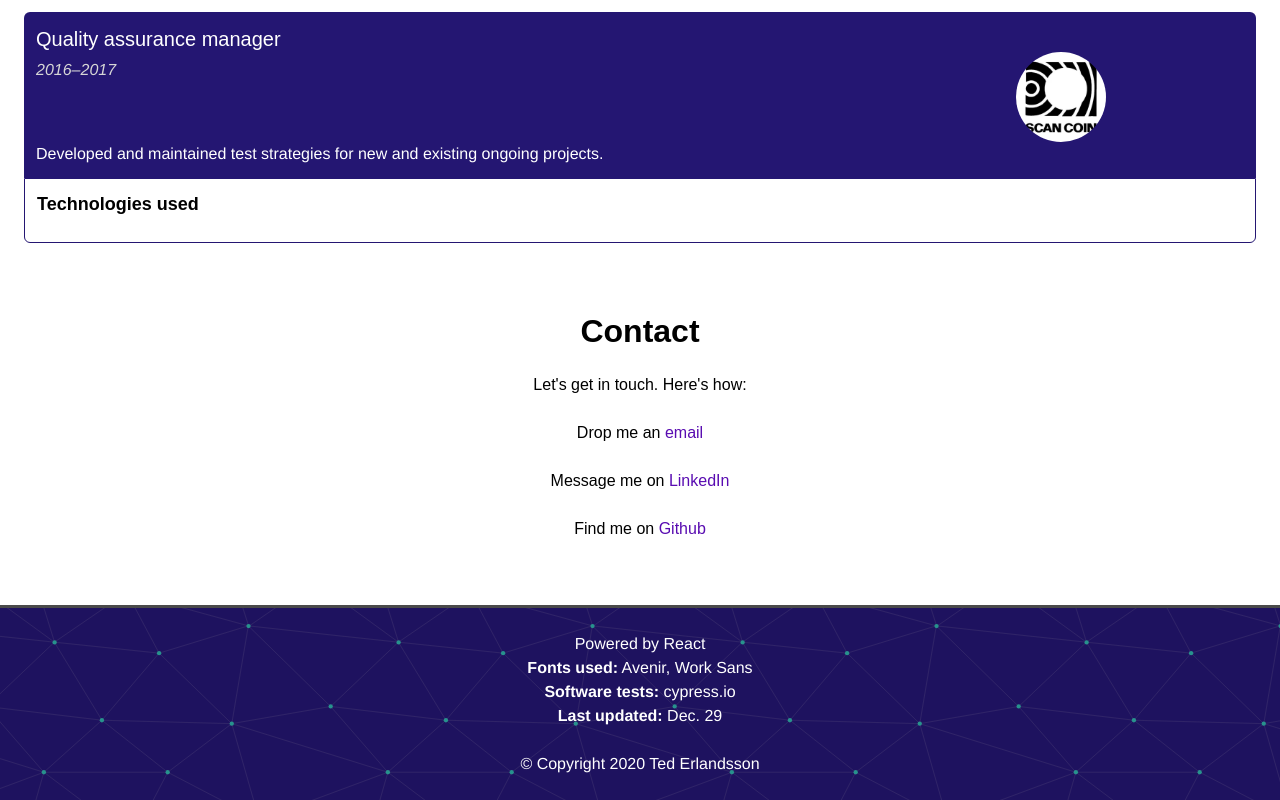
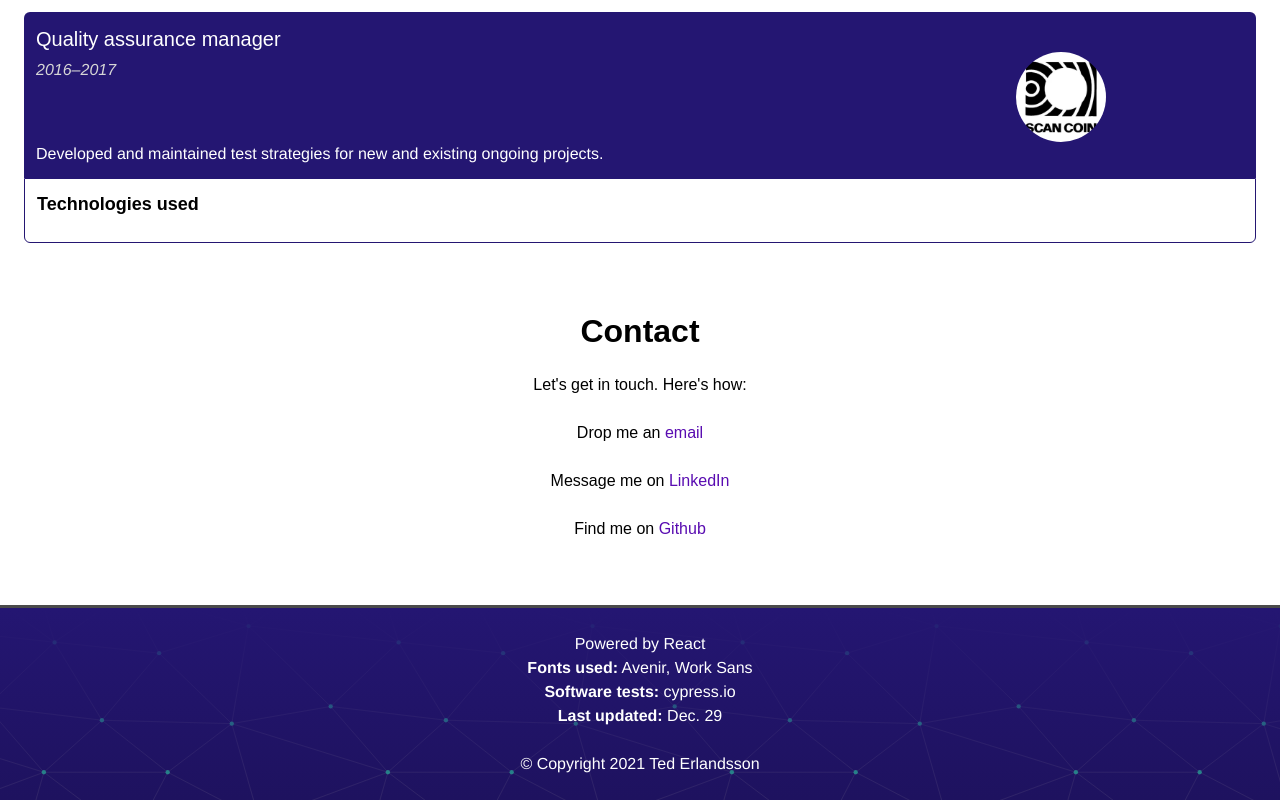
Before and after one commit to tederlandsson/portfolio, a React (Create React App) app: page / in a window 1280 px wide. Shown: the part 1313-2113 px from the top of the page. Built offline with nearby package versions, Linux system fonts and the light colour scheme; what webfontloader would draw is missing.

Commit message:
add transparency on footer

```diff
--- a/src/components/Footer/Footer.tsx
+++ b/src/components/Footer/Footer.tsx
@@ -1,5 +1,5 @@
 import React, { Component } from 'react';
-import { Colors } from '../../theme';
+import { Colors, Margins } from '../../theme';
 
 import pattern from '../../assets/pattern.svg';
 import styled from 'styled-components';
@@ -24,7 +24,7 @@ class Footer extends Component<FooterProps> {
           <p><b>Software tests:</b> {content.tests}</p>
           <p><b>Last updated: </b>{content.lastUpdated}</p>
           <br/>
-          &copy; Copyright 2020 {content.name}
+          &copy; Copyright 2021 {content.name}
         </div>
       </StyledFooter>
     );
@@ -33,10 +33,24 @@ class Footer extends Component<FooterProps> {
 
 const StyledFooter = styled.div`
     border-top: 1px solid ${Colors.borderStroke};
-    padding: 24px 24px 24px 24px;
+    padding: ${Margins.large} ${Margins.large} ${Margins.large} ${Margins.large};
     color: ${Colors.white};
+    position: relative;
     background-image: url(${pattern});
     border-top: 3px #4a4a4a solid;
+    z-index: -1;
+  }
+
+  .footer::after {
+    position: absolute;
+    content: "";
+    top: 0;
+    left: 0;
+    display: block;
+    width: 100%;
+    height: 100%;
+    background: linear-gradient(to bottom, ${Colors.experienceBlue}, rgba(0, 0, 255, 0));
+    z-index: -1;
   }
 `;
 
--- a/src/theme/index.ts
+++ b/src/theme/index.ts
@@ -20,7 +20,6 @@ export const Margins = {
 };
 
 export const Typography = {
-  // Not implemented yet
   main: "'Avenir', Helvetica, Arial, sans-serif",
   secondary: "'Work Sans', sans-serif",
 };
```
